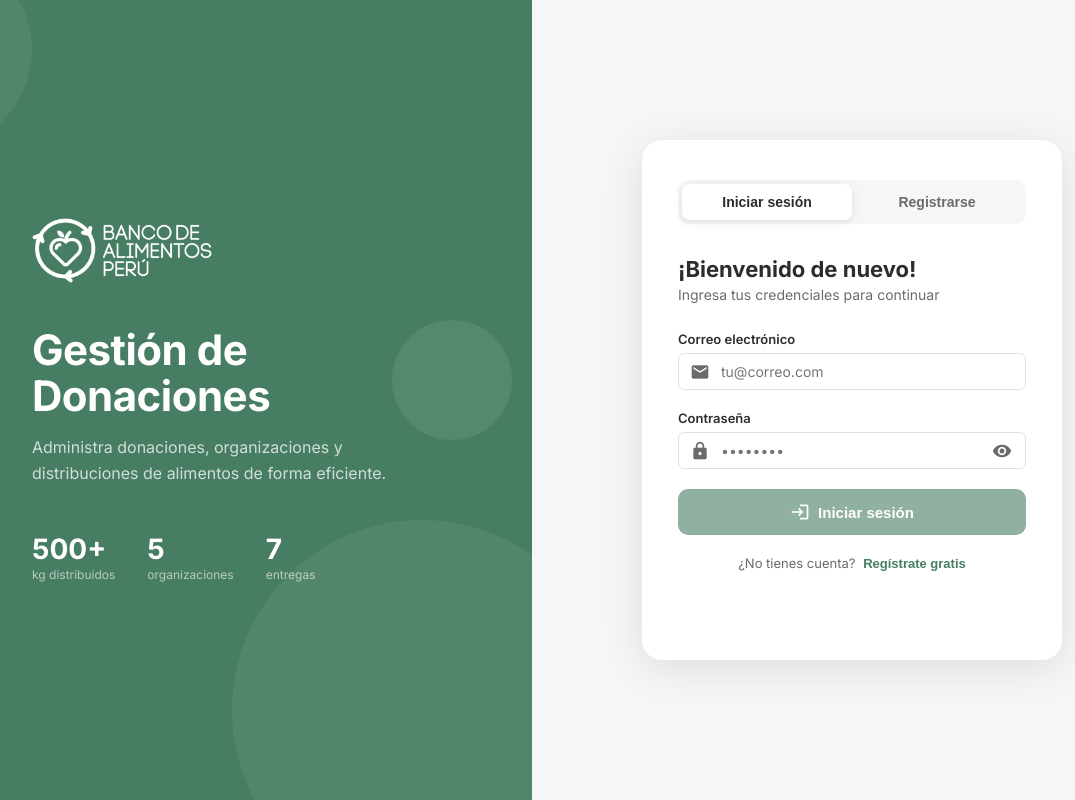
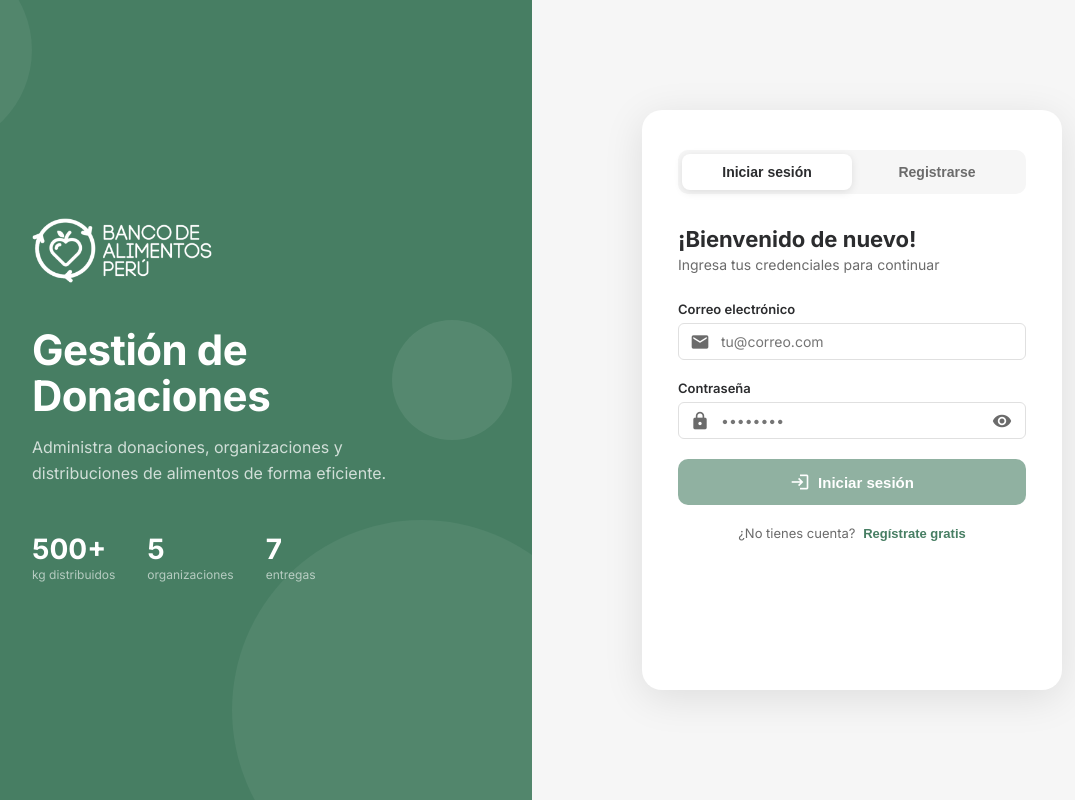
Before and after one commit to jhersonzarate/BancoAlimentos, an Angular app in the folder frontend/: page /login in a window 1280 px wide. Shown: the whole page, without its empty margins (108-1183 px from the left). Built offline with nearby package versions, Linux system fonts and the light colour scheme.

Commit message:
terminado completo

```diff
--- a/frontend/src/app/pages/auth/auth.component.html
+++ b/frontend/src/app/pages/auth/auth.component.html
@@ -48,8 +48,9 @@
       </div>
 
       <!-- ── LOGIN ── -->
-      <form *ngIf="modo === 'login'" [formGroup]="loginForm" (ngSubmit)="iniciarSesion()"
-            class="auth-form" [@fadeSlide]>
+      <form [formGroup]="loginForm" (ngSubmit)="iniciarSesion()"
+      class="auth-form"
+      [hidden]="modo !== 'login'">
 
         <div class="auth-form__bienvenida">
           <h2>¡Bienvenido de nuevo!</h2>
@@ -110,8 +111,9 @@
       </form>
 
       <!-- ── REGISTRO ── -->
-      <form *ngIf="modo === 'register'" [formGroup]="registerForm" (ngSubmit)="registrar()"
-            class="auth-form" [@fadeSlide]>
+      <form [formGroup]="registerForm" (ngSubmit)="registrar()"
+      class="auth-form"
+      [hidden]="modo !== 'register'">
 
         <div class="auth-form__bienvenida">
           <h2>Crea tu cuenta</h2>
--- a/frontend/src/app/pages/auth/auth.component.scss
+++ b/frontend/src/app/pages/auth/auth.component.scss
@@ -137,14 +137,12 @@
   padding: 40px 36px;
   width: 100%;
   max-width: 420px;
-  min-height: 520px; // ← agrega esto
-  display: flex;      // ← agrega esto
-  flex-direction: column; // ← agrega esto
+  min-height: 580px;
 
   @media (max-width: 480px) {
     padding: 28px 20px;
     border-radius: 16px;
-    min-height: 480px; // ← agrega esto
+    min-height: 560px;
   }
 }
 
```
